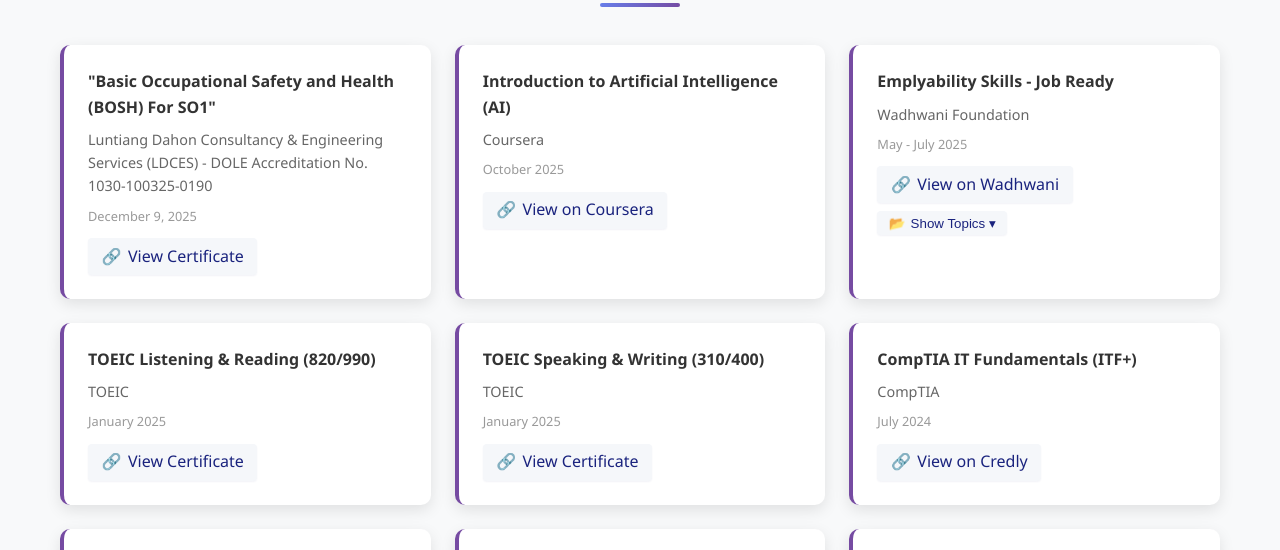
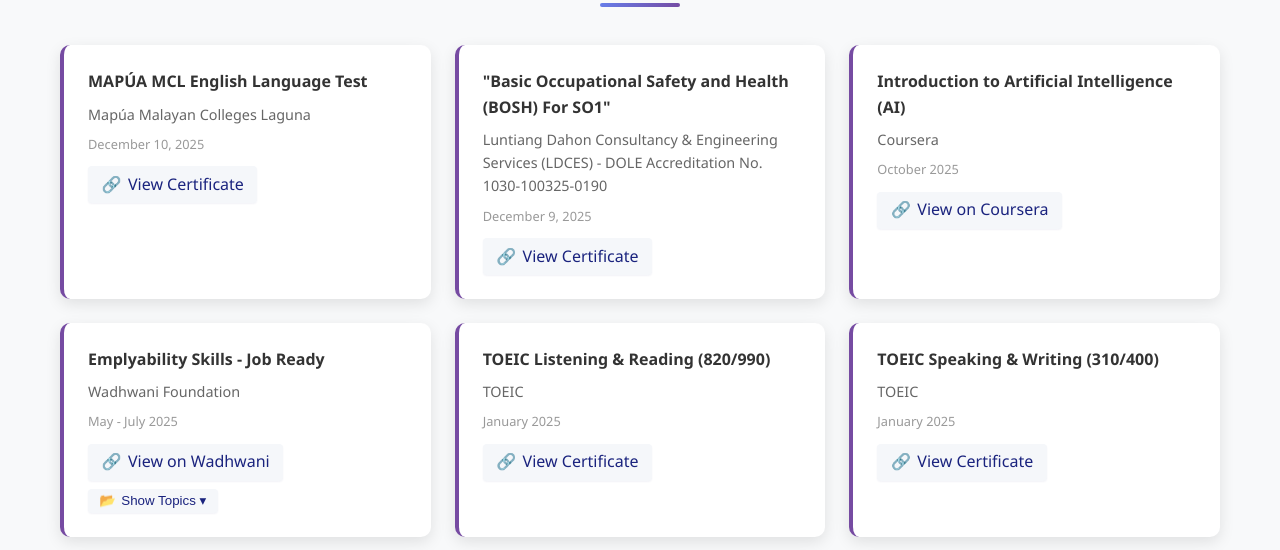
Before and after one commit to Jonard14/MyWebsitePortfolio, a website: page certifications.html in a window 1280 px wide. Shown: the part 198-748 px from the top of the page. Drawn offline with Linux system fonts and the light colour scheme.

Commit message:
added certificate from Malayan Colleges Laguna - MCL English Language Test cert

```diff
--- a/certifications.html
+++ b/certifications.html
@@ -20,6 +20,15 @@
         <div class="container">
             <h2 class="section-title">Certifications</h2>
             <div class="cert-grid">
+                <div class="cert-card">
+                    <div class="cert-title">MAPÚA MCL English Language Test</div>
+                    <div class="cert-issuer">Mapúa Malayan Colleges Laguna</div>
+                    <div class="cert-date">December 10, 2025</div>
+                    <!-- Local File in repo of certificate -->
+                    <div class="cert-actions">
+                        <a href="#" class="cert-link" data-file="files/certifications/Francisco-2025-12-10-MMCL_ExitMELT.pdf" title="Open Certificate">View Certificate</a>
+                    </div>
+                </div>
                 <div class="cert-card">
                     <div class="cert-title">"Basic Occupational Safety and Health (BOSH) For SO1"</div>
                     <div class="cert-issuer">Luntiang Dahon Consultancy & Engineering Services (LDCES) - DOLE Accreditation No. 1030-100325-0190</div>
```
Also changed, not shown: 3 other files.
